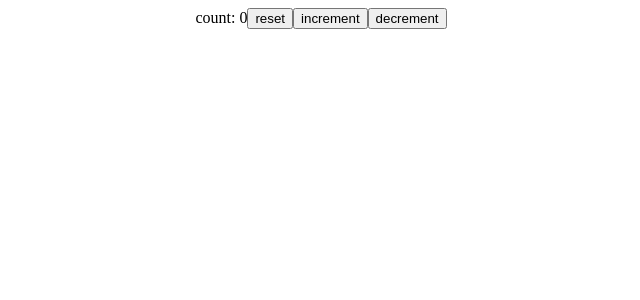
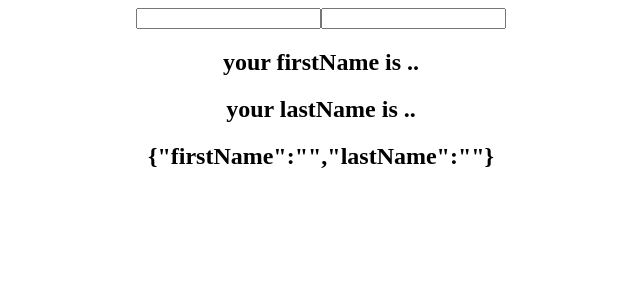
Before and after one commit to mohamud-eslan/React-JS, a React (Create React App) app: page / in a window 1280 px wide. Shown: the top 300 px of the page, without its empty margins (319-959 px from the left). Built offline with nearby package versions, Linux system fonts and the light colour scheme.

Commit message:
an other useState

```diff
--- a/src/App.js
+++ b/src/App.js
@@ -2,6 +2,7 @@
 import './App.css';
 import Counter from './component/Counter';
 import UseCounter from './component/UseCounter';
+import UseCounterThree from './component/UseCounterThree';
 //import Input from './component/Input';
 
 // const initialValues = {
@@ -38,7 +39,8 @@
    return (
 
     <div className="App">
-      <UseCounter/>
+      <UseCounterThree/>
+      {/* <UseCounter/> */}
       {/* <Counter/> */}
       {/* <>
       <input ref={inputRef} value={name} onChange={e => setName(e.target.value)} />
--- /dev/null
+++ b/src/component/UseCounterThree.js
@@ -0,0 +1,18 @@
+import React, { useState } from 'react'
+
+function UseCounterThree() {
+    const [name, setName] = useState({firstName: '', lastName: ''})
+  return (
+    <div>
+        <form>
+            <input type ='text' value={name.firstName} onChange={e => setName({...name, firstName: e.target.value})}/>
+            <input type ='text' value={name.lastName} onChange={e => setName({...name, lastName: e.target.value})}/>
+            <h2>your firstName is ..{name.firstName}</h2>
+            <h2>your lastName is ..{name.lastName}</h2>
+            <h2>{JSON.stringify(name)}</h2>
+        </form>
+    </div>
+  )
+}
+
+export default UseCounterThree
```
